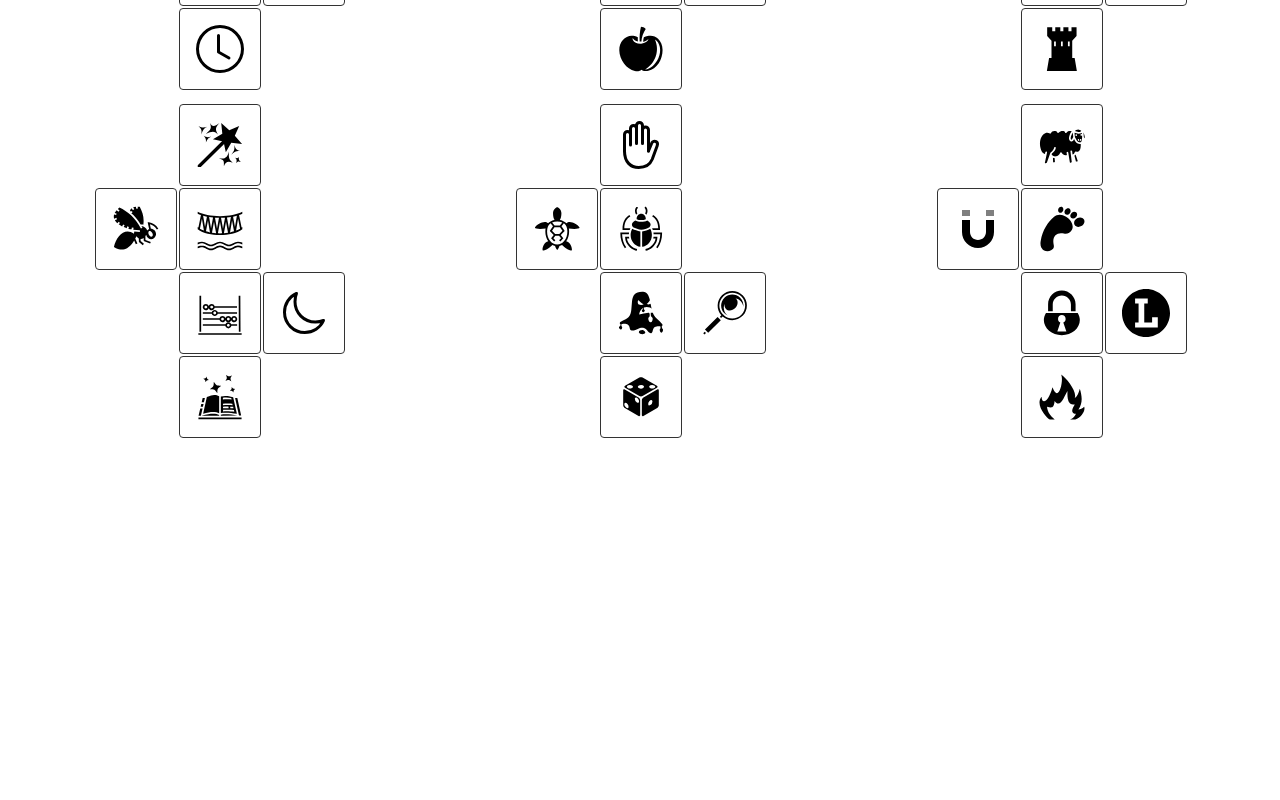
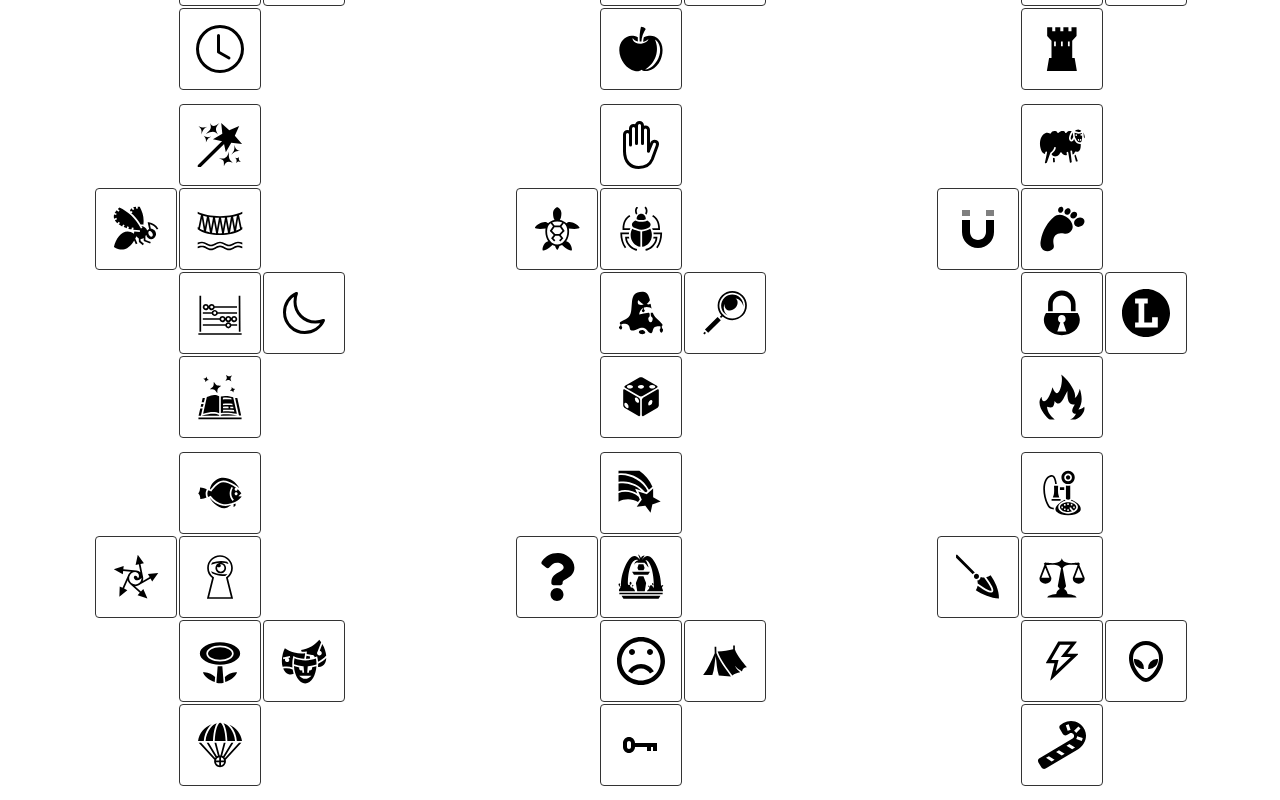
Before and after one commit to AgentF/story-cubes, a React (Create React App) app: page / in a window 1280 px wide. Shown: the part 260-1060 px from the top of the page. Built offline with nearby package versions, Linux system fonts and the light colour scheme.

Commit message:
added  the last hree  dices

```diff
--- a/src/App.js
+++ b/src/App.js
@@ -29,14 +29,27 @@ import {
   GiFootprint,
   GiPadlock,
   GiFlame,
+  GiFlatfish,
+  GiPentarrowsTornado,
+  GiLockSpy,
+  GiFireFlower,
+  GiDramaMasks,
+  GiParachute,
+  GiRainbowStar,
+  GiWaterFountain,
+  GiCampingTent,
+  GiCandlestickPhone,
+  GiArrowhead,
+  GiScales,
 } from "react-icons/gi";
 import { BsHouseDoor, BsChat, BsClock } from "react-icons/bs";
-import { FaRegBuilding } from "react-icons/fa";
+import { FaRegBuilding, FaQuestion, FaCandyCane } from "react-icons/fa";
 import { TiBusinessCard } from "react-icons/ti";
-import { RiRainbowLine } from "react-icons/ri";
-import { ImEye } from "react-icons/im";
-import { CgMagnet } from "react-icons/cg";
+import { RiRainbowLine, RiAliensLine } from "react-icons/ri";
+import { ImEye, ImSad } from "react-icons/im";
+import { CgMagnet, CgKey } from "react-icons/cg";
 import { SiLetterboxd } from "react-icons/si";
+import { AiOutlineThunderbolt } from "react-icons/ai";
 
 import { Dice, DiceCollection, DiceFace } from "./styles";
 
@@ -91,6 +104,30 @@ const diceList = [
     <SiLetterboxd key="4" />,
     <GiFlame key="5" />,
   ],
+  [
+    <GiFlatfish key="0" />,
+    <GiPentarrowsTornado key="1" />,
+    <GiLockSpy key="2" />,
+    <GiFireFlower key="3" />,
+    <GiDramaMasks key="4" />,
+    <GiParachute key="5" />,
+  ],
+  [
+    <GiRainbowStar key="0" />,
+    <FaQuestion key="1" />,
+    <GiWaterFountain key="2" />,
+    <ImSad key="3" />,
+    <GiCampingTent key="4" />,
+    <CgKey key="5" />,
+  ],
+  [
+    <GiCandlestickPhone key="0" />,
+    <GiArrowhead key="1" />,
+    <GiScales key="2" />,
+    <AiOutlineThunderbolt key="3" />,
+    <RiAliensLine key="4" />,
+    <FaCandyCane key="5" />,
+  ],
 ];
 
 function App() {
```
